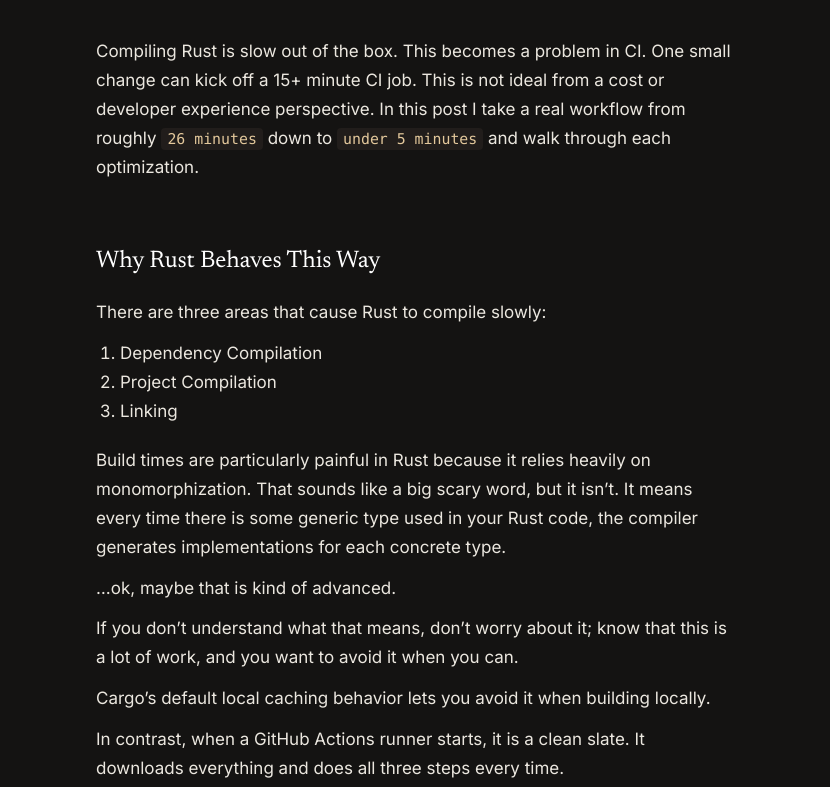
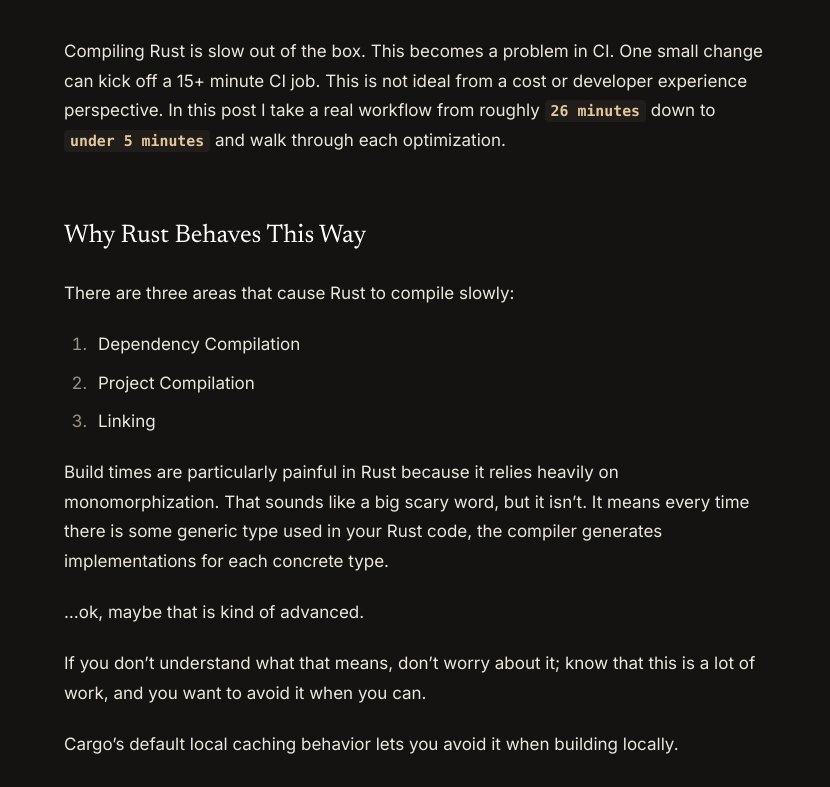
Before and after one commit to ethanhann/ethanhann.github.io, an Astro site: page /blog/faster-rust-ci in a window 1280 px wide. Shown: the part 260-1047 px from the top of the page, without its empty margins (224-1054 px from the left). Built offline with nearby package versions, Linux system fonts and the light colour scheme; Astro itself is replaced by a stand-in of ours.

Commit message:
Integrate `@tailwindcss/typography` plugin and apply typography styles.

```diff
--- a/package.json
+++ b/package.json
@@ -20,6 +20,7 @@
     "tailwindcss": "^4.3.1"
   },
   "devDependencies": {
+    "@tailwindcss/typography": "^0.5.20",
     "@tailwindcss/vite": "^4.3.1"
   },
   "overrides": {
--- a/src/layouts/MarkdownLayout.astro
+++ b/src/layouts/MarkdownLayout.astro
@@ -12,7 +12,7 @@
 ---
 
 <Layout title={frontmatter.title} description={frontmatter.description}>
-  <div class="markdown-page">
+  <div class="prose">
     <slot />
   </div>
 </Layout>
--- a/src/pages/blog/[slug].astro
+++ b/src/pages/blog/[slug].astro
@@ -27,7 +27,7 @@
         day: "numeric",
       })}
     </time>
-    <div class="markdown-page">
+    <div class="prose">
       <Content />
     </div>
   </article>
--- a/src/styles/global.css
+++ b/src/styles/global.css
@@ -1,4 +1,5 @@
 @import "tailwindcss";
+@plugin "@tailwindcss/typography";
 
 @theme {
     --color-bg: #141312;
@@ -16,7 +17,7 @@
 
 @layer utilities {
     .max-w-prose {
-        max-width: 44rem;
+        max-width: 48rem;
     }
 
     .highlight-text {
@@ -92,26 +93,86 @@
         @apply list-decimal pl-6 mb-5;
     }
 
-    :not(pre) > code {
-        @apply bg-border/60 text-accent-strong rounded px-1.5 py-0.5 text-[0.875em];
-    }
-
     .expressive-code {
         @apply mb-5;
-    }
-
-    blockquote {
-        @apply border-l-2 border-accent/40 pl-5 my-6 text-muted italic;
-    }
-
-    blockquote p {
-        @apply mb-0;
     }
 
     ::selection {
         background-color: var(--color-accent);
         color: var(--color-bg);
     }
+}
+
+.prose {
+    max-width: none;
+    font-size: 1.0625rem;
+    --tw-prose-body: #ebe7df;
+    --tw-prose-headings: #fff;
+    --tw-prose-lead: var(--color-muted);
+    --tw-prose-links: var(--color-accent);
+    --tw-prose-bold: #fff;
+    --tw-prose-counters: var(--color-muted);
+    --tw-prose-bullets: var(--color-muted);
+    --tw-prose-hr: var(--color-border);
+    --tw-prose-quotes: var(--color-muted);
+    --tw-prose-quote-borders: color-mix(in oklab, var(--color-accent) 40%, transparent);
+    --tw-prose-captions: var(--color-muted);
+    --tw-prose-code: var(--color-accent-strong);
+    --tw-prose-pre-code: #ebe7df;
+    --tw-prose-pre-bg: var(--color-border);
+    --tw-prose-th-borders: color-mix(in oklab, var(--color-accent) 40%, transparent);
+    --tw-prose-td-borders: var(--color-border);
+}
+
+.prose :is(h1, h2, h3, h4) {
+    font-family: var(--font-serif), serif;
+}
+
+.prose :is(h1, h2) {
+    font-weight: 400;
+}
+
+.prose :is(h3, h4) {
+    font-weight: 500;
+}
+
+.prose h2 {
+    margin-top: 4rem;
+}
+
+.prose a {
+    color: var(--color-accent);
+    font-weight: inherit;
+    text-decoration: none;
+}
+
+.prose a:hover {
+    color: var(--color-accent-strong);
+    text-decoration: underline;
+}
+
+.prose :not(pre) > code {
+    background-color: color-mix(in oklab, var(--color-border) 60%, transparent);
+    border-radius: 0.25rem;
+    padding: 0.125rem 0.375rem;
+}
+
+.prose code::before,
+.prose code::after {
+    content: none;
+}
+
+.prose blockquote {
+    font-weight: 400;
+}
+
+.prose blockquote p:first-of-type::before,
+.prose blockquote p:last-of-type::after {
+    content: none;
+}
+
+.prose th {
+    font-weight: 500;
 }
 
 @keyframes settleIn {
```
Also changed, not shown: 1 other file.
